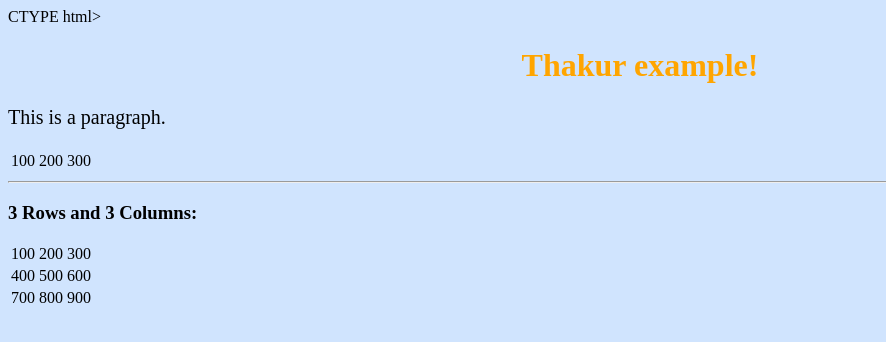
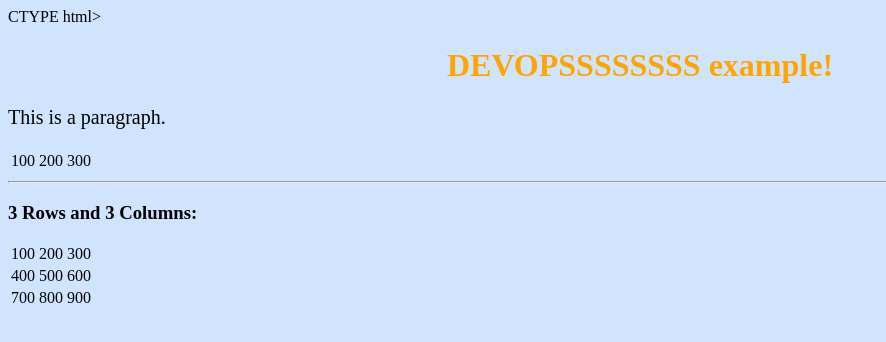
Before and after one commit to rsthakur83/Tutorial, a plain HTML site: page index.html in a window 1280 px wide. Shown: the whole page, without its empty margins (0-886 px from the left). Drawn offline with Linux system fonts and the light colour scheme.

Commit message:
first commit1

```diff
--- a/index.html
+++ b/index.html
@@ -11,7 +11,7 @@ CTYPE html>
 					<style>body{background-color:#d0e4fe;}h1{color:orange;text-align:center;}p{font-family:"Times New Roman";font-size:20px;}</style>
 				</head>
 				<body>
-					<h1>Thakur example!</h1>
+					<h1>DEVOPSSSSSSSS example!</h1>
 					<p>This is a paragraph.</p>
 					<table>
 						<tr>
```
